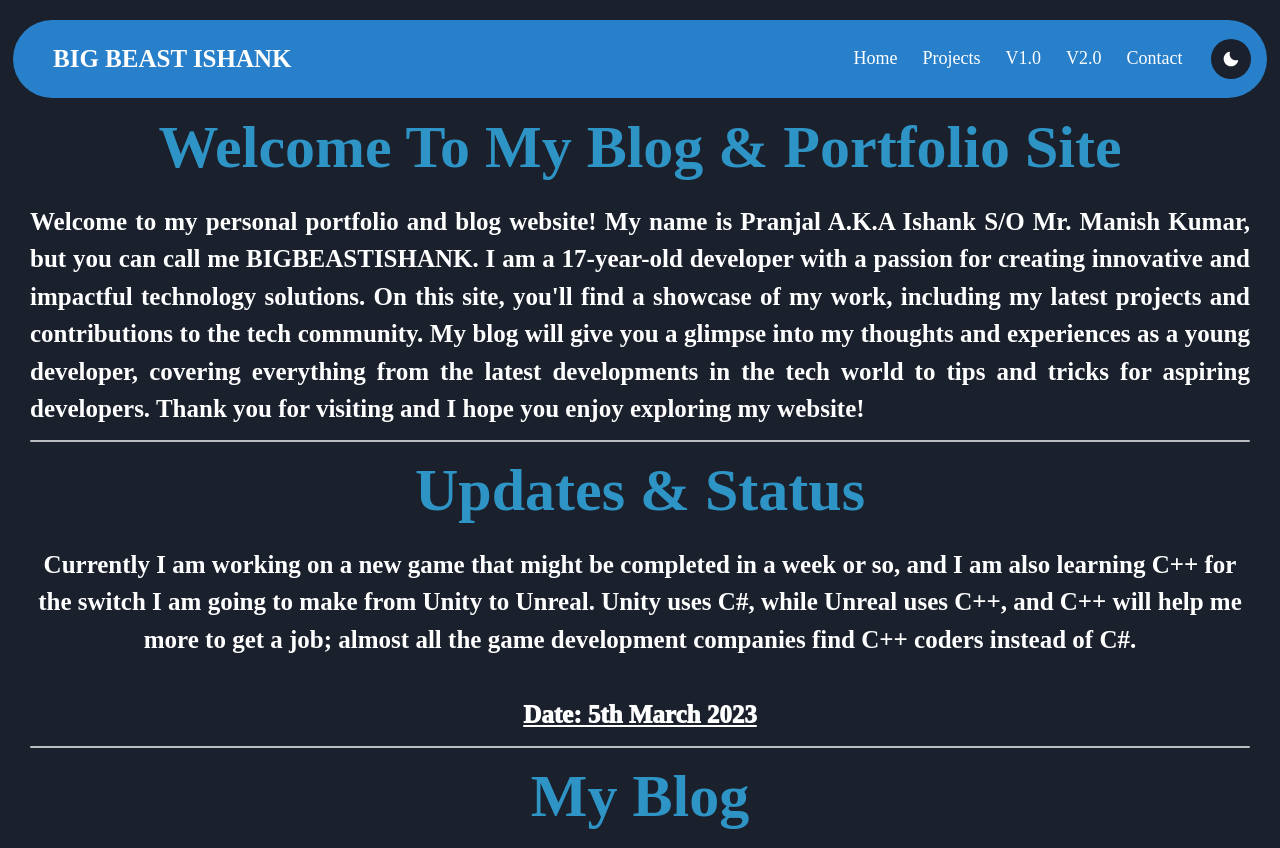
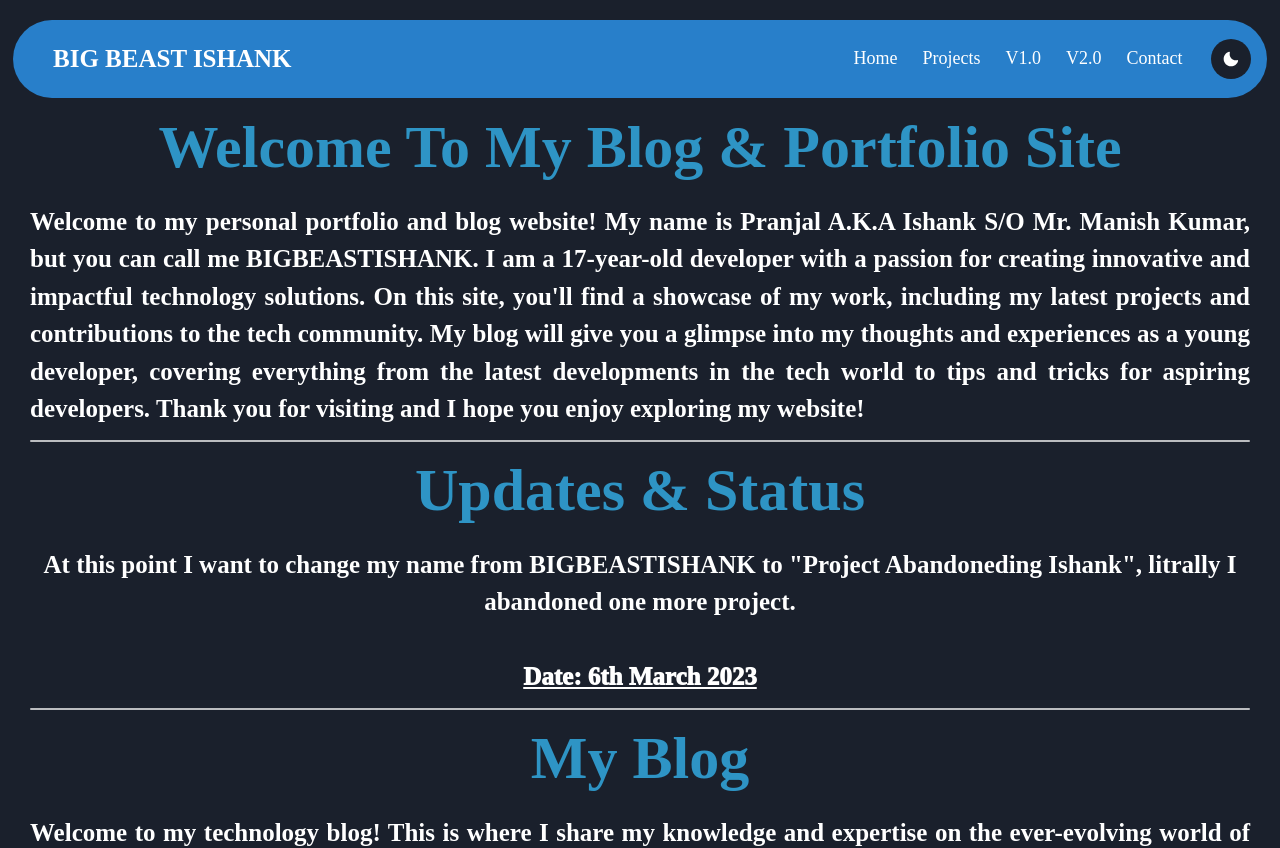
Before and after one commit to BIGBEASTISHANK/bigbeastishank.com, a Next.js app: page / in a window 1280 px wide. Shown: the top 848 px of the page. Built offline with nearby package versions, Linux system fonts and the light colour scheme; a web font is replaced by a local one.

Commit message:
Update Status 6/3/23

```diff
--- a/src/components/Updates/index.jsx
+++ b/src/components/Updates/index.jsx
@@ -42,15 +42,12 @@ export default function Updates() {
           fontWeight="700"
           textAlign={"center"}
         >
-          Currently I am working on a new game that might be completed in a week
-          or so, and I am also learning C++ for the switch I am going to make
-          from Unity to Unreal. Unity uses C#, while Unreal uses C++, and C++
-          will help me more to get a job; almost all the game development
-          companies find C++ coders instead of C#.
+          At this point I want to change my name from BIGBEASTISHANK to "Project
+          Abandoneding Ishank", litrally I abandoned one more project.
           <br />
           <br />
           <Text fontWeight={"1000"} textDecoration={"underline"}>
-            Date: 5th March 2023
+            Date: 6th March 2023
           </Text>
         </Box>
       </Box>
```
